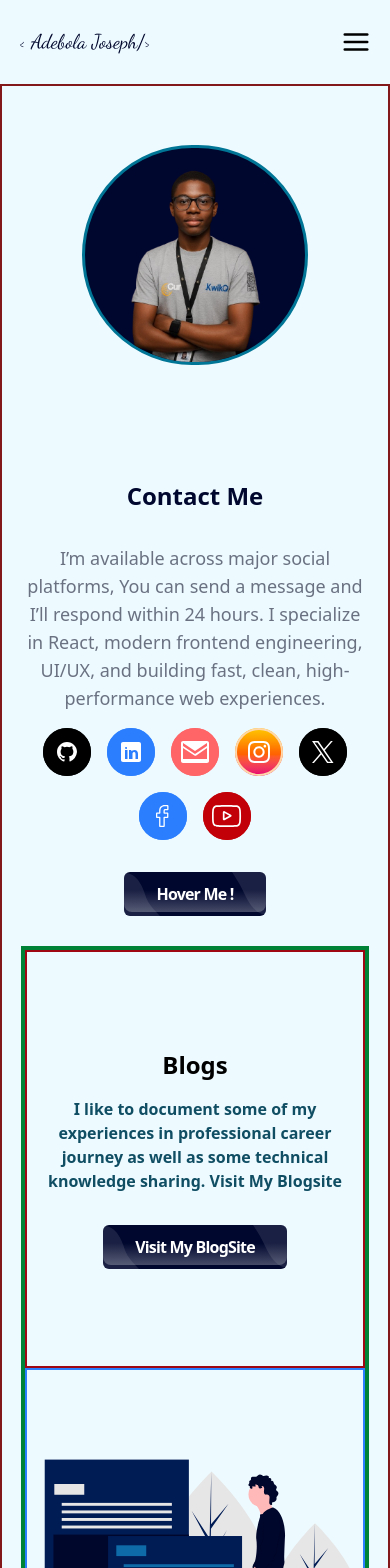
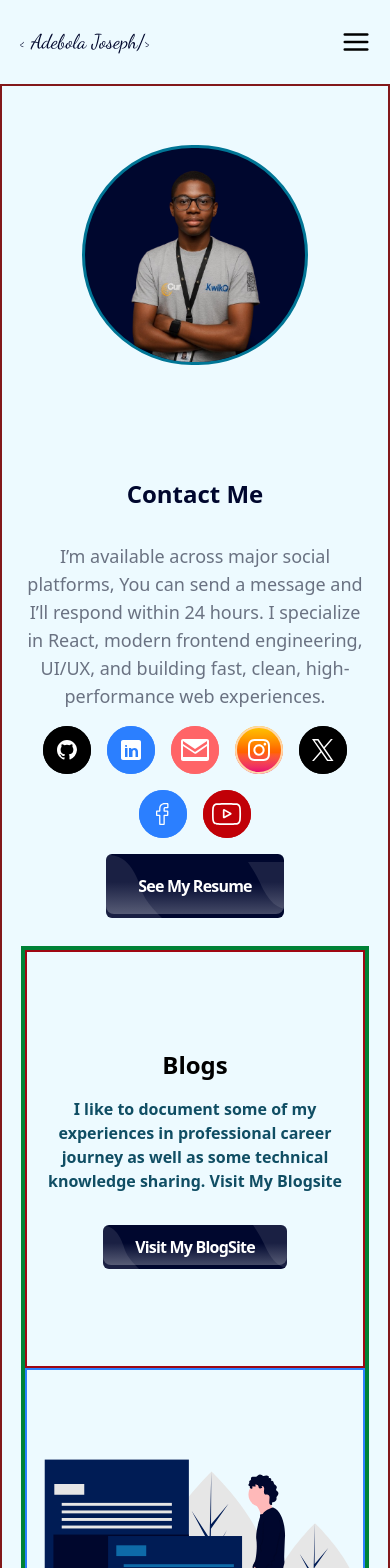
Before and after one commit to Theoneandonlyajcool/Adebola_Joseph, a React (Vite) app: page /#/contact in a window 390 px wide. Shown: the top 1568 px of the page. Built offline with nearby package versions, Linux system fonts and the light colour scheme.

Commit message:
Fixed Responsivrness issue on contact pager

```diff
--- a/src/Pages/ContactPage.tsx
+++ b/src/Pages/ContactPage.tsx
@@ -11,7 +11,7 @@ const ContactPage = () => {
         <div className="w-full max-w-[90%] ">
           {/* Contact me section */}
 
-          <div className="h-screen justify-between flex flex-col md:flex-row gap-2 md:gap-0">
+          <div className="h-screen justify-between flex mb-4 flex-col md:flex-row gap-2 md:gap-0">
             {/* image container */}
             <div className=" w-full md:max-w-[50%] h-[40%] md:h-full flex justify-center items-center">
               <img
@@ -206,7 +206,7 @@ const ContactPage = () => {
 
               {/* Resume button */}
 
-              <button className="relative inline-flex items-center justify-center px-8 py-2.5 overflow-hidden tracking-tighter text-white bg-[#00072e] rounded-md group cursor-pointer mt-4">
+              <button className="relative inline-flex items-center justify-center px-8 py-5 md:py-2.5 overflow-hidden tracking-tighter text-white bg-[#00072e] rounded-md group cursor-pointer ">
                 <span className="absolute w-0 h-0 transition-all duration-500 ease-out bg-cyan-800 rounded-full group-hover:w-56 group-hover:h-56"></span>
                 <span className="absolute bottom-0 left-0 h-full -ml-2">
                   <svg
@@ -238,7 +238,7 @@ const ContactPage = () => {
                 </span>
                 <span className="absolute inset-0 w-full h-full -mt-1 rounded-lg opacity-30 bg-linear-to-b from-transparent via-transparent to-gray-200"></span>
                 <span className="relative text-base font-semibold">
-                  Hover Me !
+                  See My Resume
                 </span>
               </button>
             </div>
@@ -246,7 +246,7 @@ const ContactPage = () => {
 
           {/* second section */}
 
-          <div className="mt-4 border-4 border-green-700 w-full h-screen flex justify-between flex-col md:flex-row">
+          <div className=" border-4 border-green-700 w-full h-screen flex justify-between flex-col md:flex-row">
             {/* Text contnet */}
             <div className="border-2 border-red-800 w-full md:max-w-[50%] h-[55%] md:h-full flex flex-col justify-center text-center items-center">
               <h1 className="text-2xl md:text-4xl 2xl:text-6xl font-bold">
```
